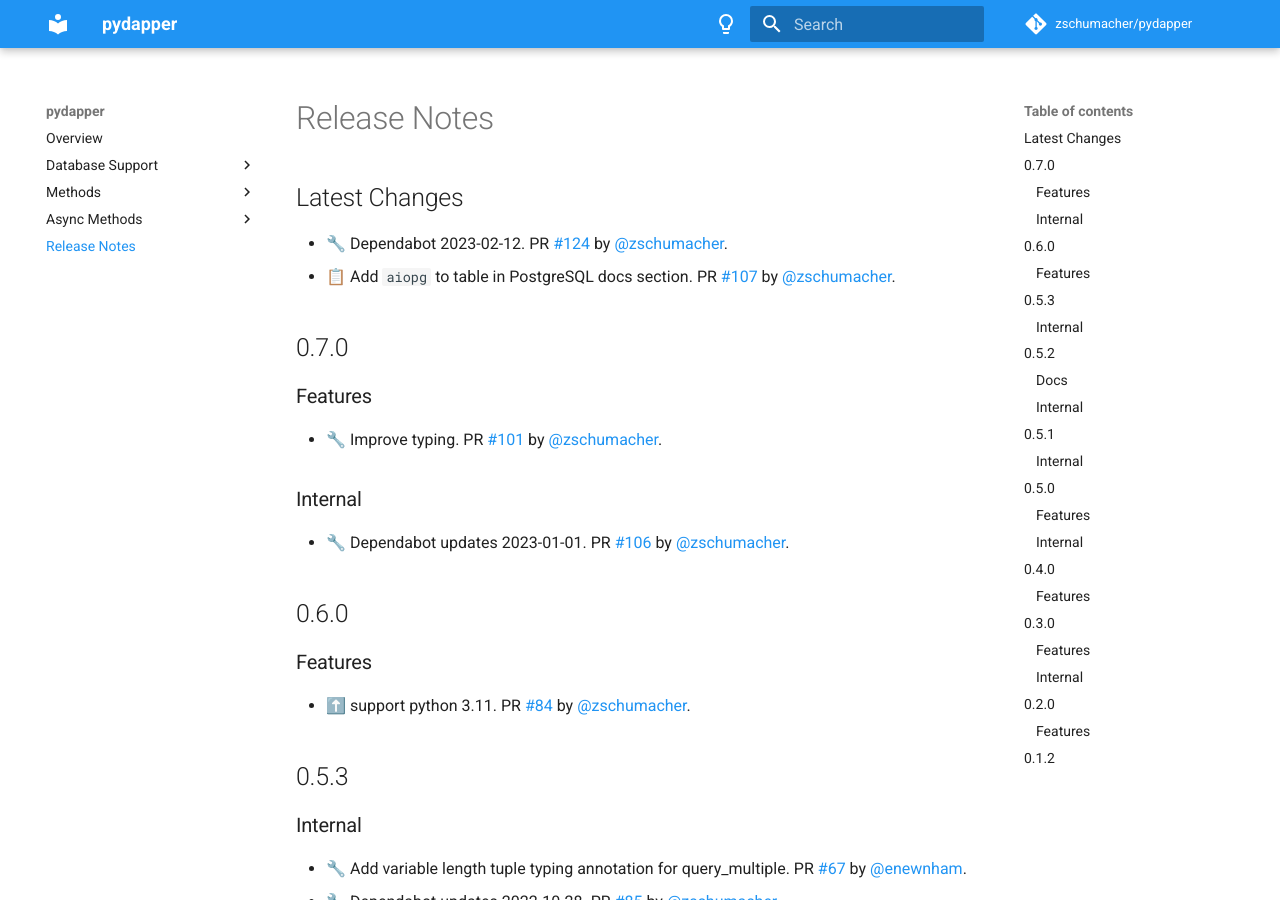
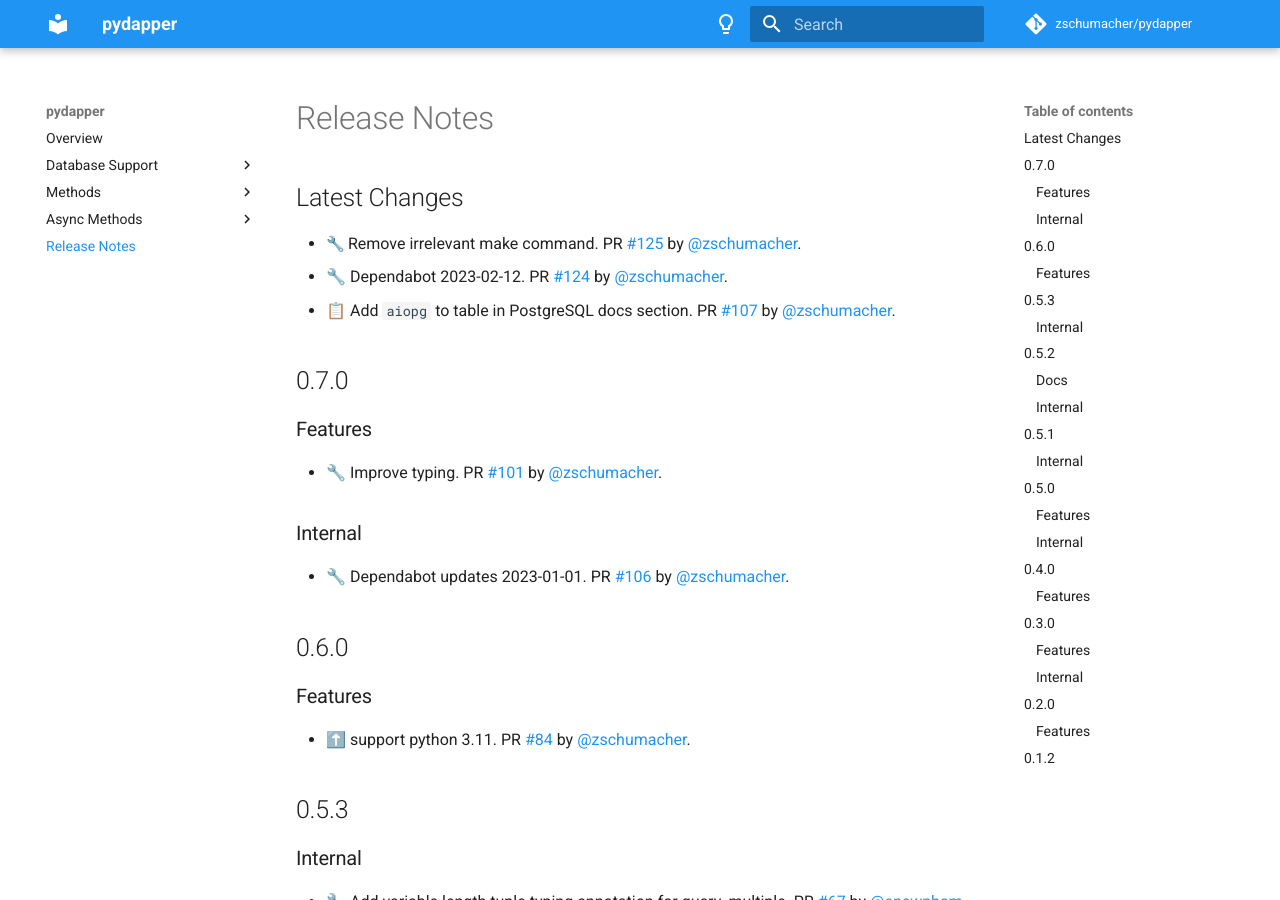
Before and after one commit to zschumacher/pydapper, an MkDocs documentation site: the page built from docs/release_notes.md, in a window 1280 px wide and 900 px high. Built offline with MkDocs 1.6.1 and Material for MkDocs 9.7.7, drawn with Linux system fonts in a browser that asks for light colours; emoji names are drawn with the system emoji font; comment, search, counter and statistics services are not loaded.

Commit message:
📝 Update release notes

```diff
--- a/docs/release_notes.md
+++ b/docs/release_notes.md
@@ -1,6 +1,7 @@
 
 ## Latest Changes
 
+* :wrench: Remove irrelevant make command. PR [#125](https://github.com/zschumacher/pydapper/pull/125) by [@zschumacher](https://github.com/zschumacher).
 * 🔧 Dependabot 2023-02-12. PR [#124](https://github.com/zschumacher/pydapper/pull/124) by [@zschumacher](https://github.com/zschumacher).
 * 📋 Add `aiopg` to table in PostgreSQL docs section. PR [#107](https://github.com/zschumacher/pydapper/pull/107) by [@zschumacher](https://github.com/zschumacher).
 ## 0.7.0
```
